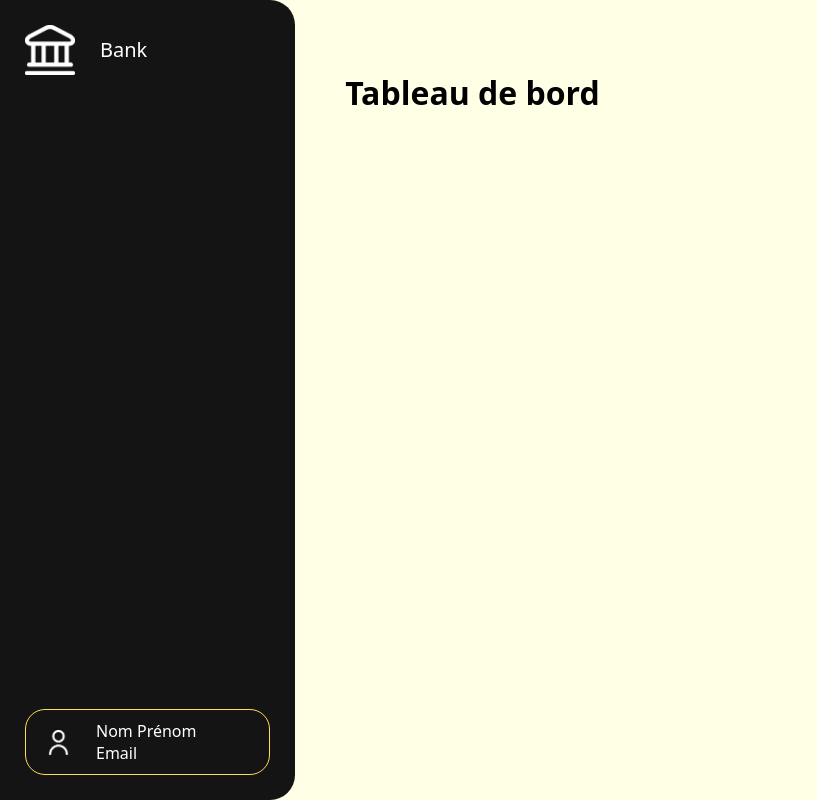
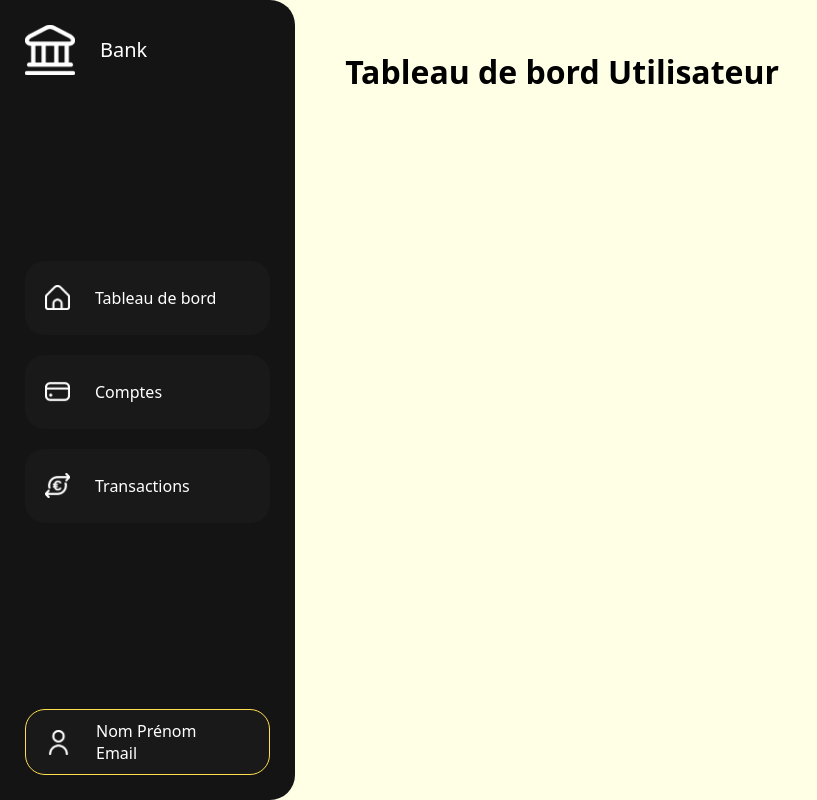
Before and after one commit to Erwan1202/challenge_web, a Symfony app: template templates/dashboard/user_dashboard.html.twig in a window 1280 px wide. Shown: the whole page, without its empty margins (0-817 px from the left). Run offline with Twig, Linux system fonts and the light colour scheme; the template is opened without the code that fills it, so the values that code supplies are empty; some libraries are stand-ins or nearby versions.

Commit message:
Updated header of user_dashboard.html.twig (Twig, CSS, images)

```diff
--- a/public/css/dashboard_style.css
+++ b/public/css/dashboard_style.css
@@ -94,6 +94,13 @@ header {
     transition: 0.25s;
 }
 
+nav {
+    display: flex;
+    flex-direction: column;
+    width: 100%;
+    gap: 20px;
+}
+
 .headerAccount {
     display: flex;
     align-items: center;
@@ -101,6 +108,7 @@ header {
     padding: 10px 20px 10px 20px;
     gap: 25px;
     border: 1px solid var(--accent-color3);
+    background-color: rgb(25, 25, 25);
     border-radius: 20px;
     color: white;
     text-decoration: none;
@@ -117,6 +125,9 @@ header {
 .headerAccount div p {
     margin: 0;
 }
+.headerAccount div p:nth-child(1) {
+    font-weight: 500;
+}
 
 
 
@@ -126,3 +137,32 @@ main {
     padding: 50px;
     width: calc(80vw - 100px);
 }
+
+main h1 {
+    margin: 0;
+}
+
+
+.headerLinks {
+    display: flex;
+    align-items: center;
+    width: calc(100% - 40px);
+    padding: 10px 20px 10px 20px;
+    gap: 25px;
+    background-color: rgb(25, 25, 25);
+    border-radius: 20px;
+    color: white;
+    text-decoration: none;
+    font-weight: 300;
+}
+.headerLinks img {
+    width: 25px;
+    height: 25px;
+}
+.headerLinks div {
+    display: flex;
+    flex-direction: column;
+}
+.headerLinks div p {
+    margin: 0;
+}
--- a/templates/dashboard/user_dashboard.html.twig
+++ b/templates/dashboard/user_dashboard.html.twig
@@ -1,20 +1,28 @@
 {% extends 'dashboard/base_dashboard.html.twig' %}
 
-{# {% block title %}Hello DashboardController!{% endblock %}
+{% block title %}Tableau de bord Utilisateur{% endblock %}
 
-{% block body %}
-<style>
-    .example-wrapper { margin: 1em auto; max-width: 800px; width: 95%; font: 18px/1.5 sans-serif; }
-    .example-wrapper code { background: #F5F5F5; padding: 2px 6px; }
-</style>
+{% block nav %}
 
-<div class="example-wrapper">
-    <h1>Hello {{ controller_name }}! ✅</h1>
+    <a href="" class="headerLinks">
+        <img src="{{ asset('images/accueilClair.png') }}" alt="Tableau de bord">
+        <p>Tableau de bord</p>
+    </a>
+    <a href="" class="headerLinks">
+        <img src="{{ asset('images/carteClair.png') }}" alt="Comptes">
+        <p>Comptes</p>
+    </a>
+    <a href="" class="headerLinks">
+        <img src="{{ asset('images/transactionClair.png') }}" alt="Transactions">
+        <p>Transactions</p>
+    </a>
 
-    This friendly message is coming from:
-    <ul>
-        <li>Your controller at <code>C:/Users/edric/Desktop/challenge_web/challenge_web/src/Controller/DashboardController.php</code></li>
-        <li>Your template at <code>C:/Users/edric/Desktop/challenge_web/challenge_web/templates/dashboard/index.html.twig</code></li>
-    </ul>
-</div>
-{% endblock %} #}
+{% endblock %}
+
+{% block dashboard_title %}Tableau de bord Utilisateur{% endblock %}
+
+{% block dashboard_content %}
+
+
+
+{% endblock %}
```
Also changed, not shown: public/images/accueil.png (added), public/images/accueilClair.png (added), public/images/carte.png (added), public/images/carteClair.png (added), public/images/transaction.png (added), public/images/transactionClair.png (added).
